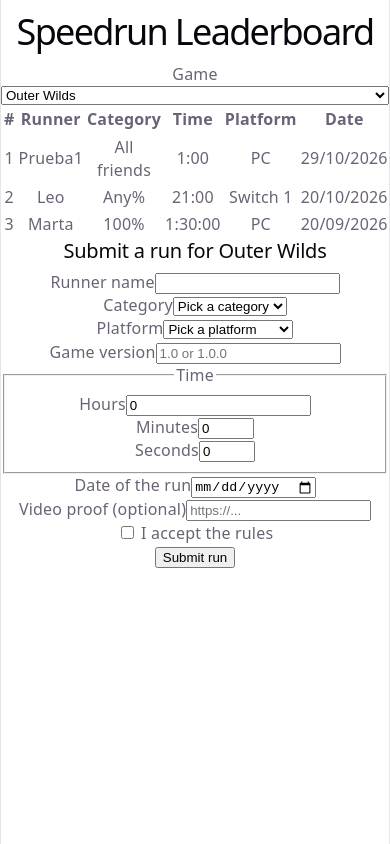
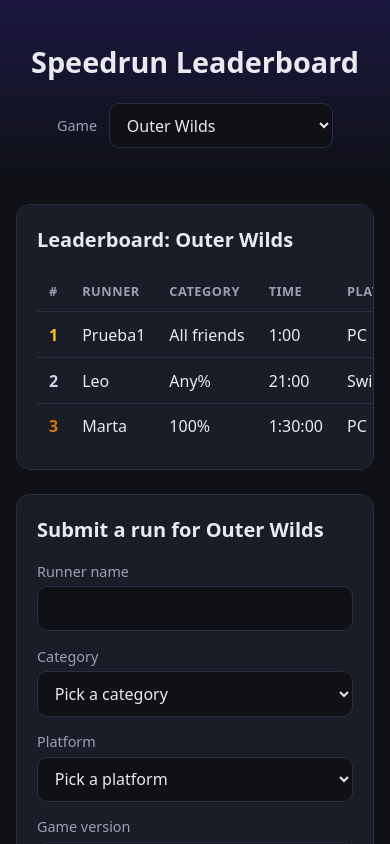
Before and after one commit to rcastro3110/WEB_I_Mision_4, a React (Vite) app: page / in a window 390 px wide. Shown: the top 844 px of the page. Built offline with nearby package versions, Linux system fonts and the light colour scheme; data requests are answered from the project's data file.

Commit message:
Refresh leaderboard layout and styling
Replace the starter styles with a responsive dark theme, organize the game selector, leaderboard, and run form into panels, and add styling for form states and leaderboard rankings. Remove the obsolete App.css.

```diff
--- a/src/App.jsx
+++ b/src/App.jsx
@@ -7,9 +7,10 @@ export default function App() {
   const [juego, setJuego] = useState(NOMBRES_JUEGOS[0]);
 
   return (
-    <>
+    <main className="app">
+      <header className="cabecera">
         <h1>Speedrun Leaderboard</h1>
-
+        <div className="selector">
           <label htmlFor="selector-juego">Game</label>
           <select
             id="selector-juego"
@@ -22,10 +23,19 @@ export default function App() {
               </option>
             ))}
           </select>
+        </div>
+      </header>
 
+      <div className="columnas">
+        <section className="panel panel--tabla">
+          <h2>Leaderboard: {juego}</h2>
           <ListaRuns juego={juego} />
+        </section>
 
+        <section className="panel">
           <FormularioRun key={juego} juego={juego} />
-    </>
+        </section>
+      </div>
+    </main>
   );
 }
--- a/src/index.css
+++ b/src/index.css
@@ -1,111 +1,267 @@
 :root {
-  --text: #6b6375;
-  --text-h: #08060d;
-  --bg: #fff;
-  --border: #e5e4e7;
-  --code-bg: #f4f3ec;
-  --accent: #aa3bff;
-  --accent-bg: rgba(170, 59, 255, 0.1);
-  --accent-border: rgba(170, 59, 255, 0.5);
-  --social-bg: rgba(244, 243, 236, 0.5);
-  --shadow:
-    rgba(0, 0, 0, 0.1) 0 10px 15px -3px, rgba(0, 0, 0, 0.05) 0 4px 6px -2px;
-
-  --sans: system-ui, 'Segoe UI', Roboto, sans-serif;
-  --heading: system-ui, 'Segoe UI', Roboto, sans-serif;
-  --mono: ui-monospace, Consolas, monospace;
-
-  font: 18px/145% var(--sans);
-  letter-spacing: 0.18px;
-  color-scheme: light dark;
-  color: var(--text);
-  background: var(--bg);
-  font-synthesis: none;
-  text-rendering: optimizeLegibility;
-  -webkit-font-smoothing: antialiased;
-  -moz-osx-font-smoothing: grayscale;
-
-  @media (max-width: 1024px) {
-    font-size: 16px;
-  }
+  --fondo: #0f1117;
+  --superficie: #1a1d27;
+  --borde: #2a2e3d;
+  --texto: #e8eaf0;
+  --texto-suave: #9aa0b4;
+  --acento: #7c5cff;
+  --acento-hover: #947aff;
+  --error: #ff6b6b;
+  --exito: #4ade80;
 }
 
-@media (prefers-color-scheme: dark) {
-  :root {
-    --text: #9ca3af;
-    --text-h: #f3f4f6;
-    --bg: #16171d;
-    --border: #2e303a;
-    --code-bg: #1f2028;
-    --accent: #c084fc;
-    --accent-bg: rgba(192, 132, 252, 0.15);
-    --accent-border: rgba(192, 132, 252, 0.5);
-    --social-bg: rgba(47, 48, 58, 0.5);
-    --shadow:
-      rgba(0, 0, 0, 0.4) 0 10px 15px -3px, rgba(0, 0, 0, 0.25) 0 4px 6px -2px;
-  }
-
-  #social .button-icon {
-    filter: invert(1) brightness(2);
-  }
+* {
+  box-sizing: border-box;
 }
 
 body {
   margin: 0;
-}
-
-#root {
-  width: 1126px;
-  max-width: 100%;
-  margin: 0 auto;
-  text-align: center;
-  border-inline: 1px solid var(--border);
-  min-height: 100svh;
-  display: flex;
-  flex-direction: column;
-  box-sizing: border-box;
+  font-family: system-ui, -apple-system, "Segoe UI", Roboto, sans-serif;
+  background: var(--fondo);
+  color: var(--texto);
+  line-height: 1.5;
 }
 
 h1,
 h2 {
-  font-family: var(--heading);
-  font-weight: 500;
-  color: var(--text-h);
-}
-
-h1 {
-  font-size: 56px;
-  letter-spacing: -1.68px;
-  margin: 32px 0;
-  @media (max-width: 1024px) {
-    font-size: 36px;
-    margin: 20px 0;
-  }
-}
-h2 {
-  font-size: 24px;
-  line-height: 118%;
-  letter-spacing: -0.24px;
-  margin: 0 0 8px;
-  @media (max-width: 1024px) {
-    font-size: 20px;
-  }
-}
-p {
   margin: 0;
 }
 
-code,
-.counter {
-  font-family: var(--mono);
-  display: inline-flex;
-  border-radius: 4px;
-  color: var(--text-h);
+/* ---------- Estructura ---------- */
+.app {
+  max-width: 1200px;
+  margin: 0 auto;
+  padding: 0 1rem 3rem;
 }
 
-code {
-  font-size: 15px;
-  line-height: 135%;
-  padding: 4px 8px;
-  background: var(--code-bg);
+.cabecera {
+  text-align: center;
+  padding: 2.5rem 1rem 2rem;
+  margin: 0 -1rem 1.5rem;
+  background: linear-gradient(180deg, #1b1740 0%, var(--fondo) 100%);
 }
+
+.cabecera h1 {
+  font-size: clamp(1.8rem, 5vw, 2.8rem);
+  margin-bottom: 1.25rem;
+}
+
+.selector {
+  display: inline-flex;
+  align-items: center;
+  gap: 0.75rem;
+}
+
+.columnas {
+  display: grid;
+  grid-template-columns: 1fr;
+  gap: 1.5rem;
+  align-items: start;
+}
+
+@media (min-width: 900px) {
+  .columnas {
+    grid-template-columns: 1.4fr 1fr;
+  }
+}
+
+.panel {
+  background: var(--superficie);
+  border: 1px solid var(--borde);
+  border-radius: 14px;
+  padding: 1.25rem;
+}
+
+.panel--tabla {
+  overflow-x: auto; /* la tabla se desplaza en pantallas estrechas */
+}
+
+.panel h2 {
+  font-size: 1.25rem;
+  margin-bottom: 1rem;
+}
+
+/* ---------- Controles ---------- */
+label {
+  display: block;
+  font-size: 0.9rem;
+  color: var(--texto-suave);
+  margin-bottom: 0.25rem;
+}
+
+input,
+select {
+  width: 100%;
+  padding: 0.6rem 0.8rem;
+  font: inherit;
+  color: var(--texto);
+  background: var(--fondo);
+  border: 1px solid var(--borde);
+  border-radius: 10px;
+}
+
+.selector select {
+  width: auto;
+  min-width: 14rem;
+}
+
+.selector label {
+  margin: 0;
+}
+
+/* Foco visible: imprescindible para la prueba con teclado */
+input:focus-visible,
+select:focus-visible,
+button:focus-visible {
+  outline: 2px solid var(--acento);
+  outline-offset: 2px;
+}
+
+/* Campo con error: se apoya en el aria-invalid que ya pone CampoFormulario */
+input[aria-invalid="true"],
+select[aria-invalid="true"] {
+  border-color: var(--error);
+}
+
+button {
+  width: 100%;
+  margin-top: 1rem;
+  padding: 0.75rem 1.4rem;
+  font: inherit;
+  font-weight: 600;
+  color: white;
+  background: var(--acento);
+  border: none;
+  border-radius: 10px;
+  cursor: pointer;
+  transition: background 0.2s;
+}
+
+button:hover:not(:disabled) {
+  background: var(--acento-hover);
+}
+
+button:disabled {
+  opacity: 0.5;
+  cursor: not-allowed;
+}
+
+/* ---------- Formulario ---------- */
+.campo {
+  margin-bottom: 0.9rem;
+}
+
+/* El checkbox va en línea con su texto */
+.campo label:has(input[type="checkbox"]) {
+  display: flex;
+  align-items: center;
+  gap: 0.5rem;
+  color: var(--texto);
+  cursor: pointer;
+}
+
+input[type="checkbox"] {
+  width: auto;
+  accent-color: var(--acento);
+}
+
+fieldset {
+  margin: 0 0 0.9rem;
+  padding: 0.75rem;
+  border: 1px solid var(--borde);
+  border-radius: 10px;
+  display: grid;
+  grid-template-columns: repeat(3, 1fr);
+  gap: 0.75rem;
+}
+
+fieldset .campo {
+  margin-bottom: 0;
+}
+
+legend {
+  padding: 0 0.4rem;
+  color: var(--texto-suave);
+  font-size: 0.9rem;
+}
+
+.error {
+  margin: 0.3rem 0 0;
+  color: var(--error);
+  font-size: 0.85rem;
+}
+
+.ayuda {
+  margin: -0.3rem 0 0.9rem;
+  padding: 0.5rem 0.75rem;
+  font-size: 0.85rem;
+  color: var(--texto-suave);
+  background: var(--fondo);
+  border-left: 3px solid var(--acento);
+  border-radius: 0 8px 8px 0;
+}
+
+/* Mensajes de estado y error (cargando, éxito, error) */
+[role="status"],
+[role="alert"]:not(.error) {
+  margin: 0.75rem 0 0;
+  padding: 0.6rem 0.8rem;
+  border-radius: 10px;
+  font-size: 0.95rem;
+}
+
+[role="status"] {
+  color: var(--exito);
+  background: rgba(74, 222, 128, 0.1);
+}
+
+[role="alert"]:not(.error) {
+  color: var(--error);
+  background: rgba(255, 107, 107, 0.1);
+}
+
+/* ---------- Tabla ---------- */
+table {
+  width: 100%;
+  border-collapse: collapse;
+}
+
+th,
+td {
+  padding: 0.65rem 0.75rem;
+  text-align: left;
+  border-bottom: 1px solid var(--borde);
+  white-space: nowrap;
+}
+
+th {
+  font-size: 0.8rem;
+  font-weight: 600;
+  text-transform: uppercase;
+  letter-spacing: 0.04em;
+  color: var(--texto-suave);
+}
+
+tbody tr:hover {
+  background: rgba(255, 255, 255, 0.03);
+}
+
+tbody tr:last-child td {
+  border-bottom: none;
+}
+
+/* Podio: oro, plata y bronce en la columna del puesto */
+tbody tr:nth-child(1) td:first-child {
+  color: #fbbf24;
+  font-weight: 700;
+}
+
+tbody tr:nth-child(2) td:first-child {
+  color: #cbd5e1;
+  font-weight: 700;
+}
+
+tbody tr:nth-child(3) td:first-child {
+  color: #d97706;
+  font-weight: 700;
+}
```
Also changed, not shown: src/App.css (deleted, +0 -184 lines). Lines whose indentation alone changed are shown as unchanged.
